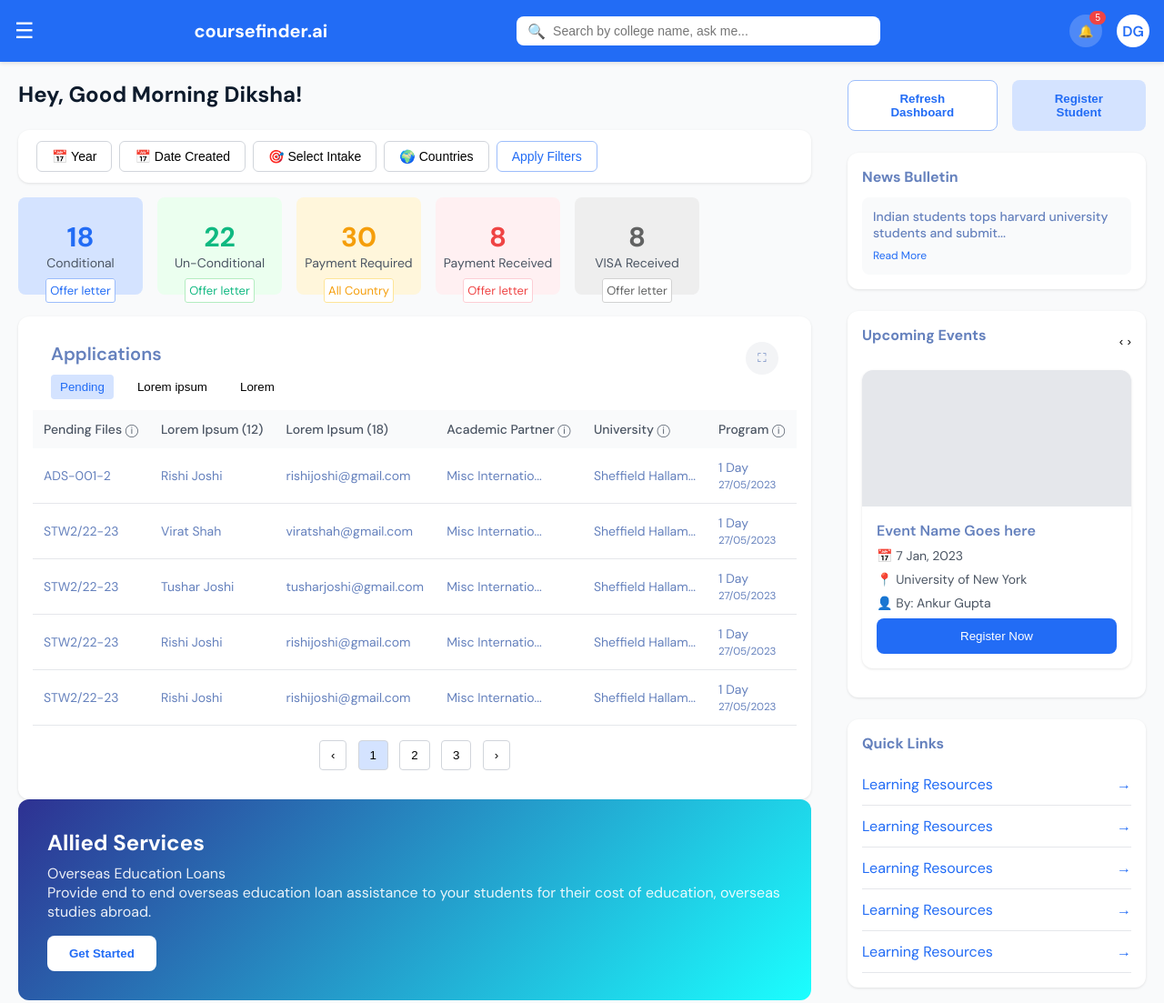
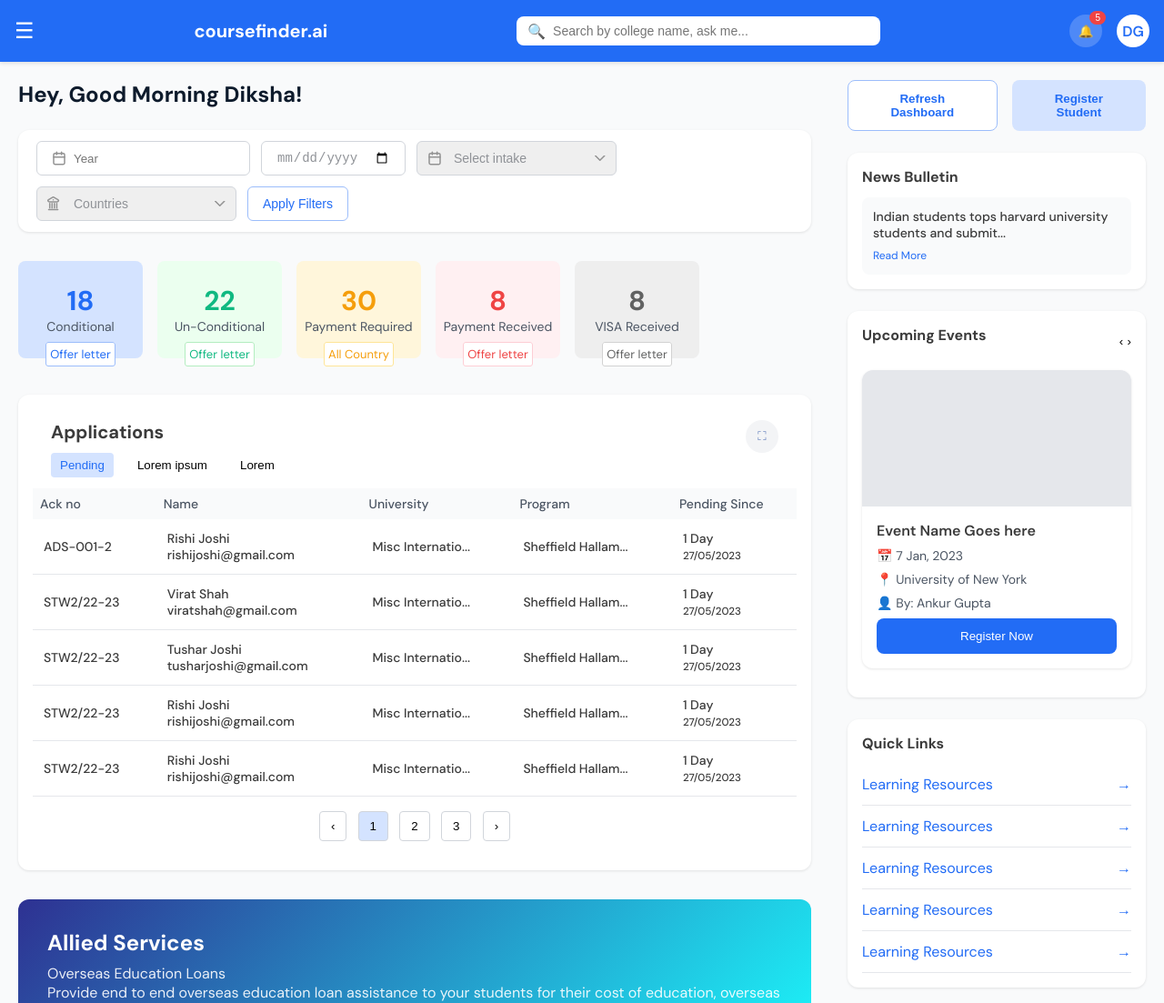
Before and after one commit to RitikBokre/course-finder, a plain HTML site: page index.html in a window 1280 px wide. Shown: the top 1103 px of the page at 91% size. Drawn offline with Linux system fonts and the light colour scheme.

Commit message:
added icons

```diff
--- a/index.html
+++ b/index.html
@@ -83,10 +83,45 @@
         </div>
 
         <div class="filters">
-          <button class="filter-btn">📅 Year</button>
-          <button class="filter-btn">📅 Date Created</button>
-          <button class="filter-btn">🎯 Select Intake</button>
-          <button class="filter-btn">🌍 Countries</button>
+          <div class="date-wrapper">
+            <img src="./assests/calender.svg" alt="Calendar" />
+            <input
+              type="number"
+              class="filter-input"
+              placeholder="Year"
+              name="date"
+            />
+          </div>
+          <input
+            type="date"
+            class="filter-btn"
+            placeholder="Date Created"
+            name="date created"
+          />
+          <div class="select-wrapper">
+            <img class="icon" src="./assests/calender.svg" alt="calendar" />
+            <select>
+              <option value="" disabled selected>Select intake</option>
+              <option>Jan 2025</option>
+              <option>Apr 2025</option>
+              <option>Jul 2025</option>
+              <option>Sep 2025</option>
+            </select>
+            <img class="arrow" src="./assests/down-arrow.svg" alt="arrow" />
+          </div>
+          <div class="select-wrapper">
+            <img class="icon" src="./assests/countries.svg" alt="calendar" />
+            <select>
+              <option value="" disabled selected>Countries</option>
+              <option>Australia</option>
+              <option>Canada</option>
+              <option>United States</option>
+              <option>Germany</option>
+              <option>United Kingdom</option>
+              <option>France</option>
+            </select>
+            <img class="arrow" src="./assests/down-arrow.svg" alt="arrow" />
+          </div>
           <button class="filter-btn color-primary border-primary">
             Apply Filters
           </button>
@@ -146,51 +181,65 @@
             <table>
               <thead>
                 <tr>
-                  <th>Pending Files ⓘ</th>
-                  <th>Lorem Ipsum (12)</th>
-                  <th>Lorem Ipsum (18)</th>
-                  <th>Academic Partner ⓘ</th>
-                  <th>University ⓘ</th>
-                  <th>Program ⓘ</th>
+                  <th>Ack no</th>
+                  <th>Name</th>
+                  <th>University</th>
+                  <th>Program</th>
+                  <th>Pending Since</th>
                 </tr>
               </thead>
               <tbody>
                 <tr>
                   <td>ADS-001-2</td>
-                  <td>Rishi Joshi</td>
-                  <td>rishijoshi@gmail.com</td>
+                  <td>
+                    Rishi Joshi<br /><span class="mail-entry"
+                      >rishijoshi@gmail.com</span
+                    >
+                  </td>
                   <td>Misc Internatio...</td>
                   <td>Sheffield Hallam...</td>
                   <td>1 Day<br /><small>27/05/2023</small></td>
                 </tr>
                 <tr>
                   <td>STW2/22-23</td>
-                  <td>Virat Shah</td>
-                  <td>viratshah@gmail.com</td>
+                  <td>
+                    Virat Shah<br /><span class="mail-entry"
+                      >viratshah@gmail.com</span
+                    >
+                  </td>
                   <td>Misc Internatio...</td>
                   <td>Sheffield Hallam...</td>
                   <td>1 Day<br /><small>27/05/2023</small></td>
                 </tr>
                 <tr>
                   <td>STW2/22-23</td>
-                  <td>Tushar Joshi</td>
-                  <td>tusharjoshi@gmail.com</td>
+                  <td>
+                    Tushar Joshi<br /><span class="mail-entry"
+                      >tusharjoshi@gmail.com</span
+                    >
+                  </td>
                   <td>Misc Internatio...</td>
                   <td>Sheffield Hallam...</td>
                   <td>1 Day<br /><small>27/05/2023</small></td>
                 </tr>
                 <tr>
                   <td>STW2/22-23</td>
-                  <td>Rishi Joshi</td>
-                  <td>rishijoshi@gmail.com</td>
+                  <td>
+                    Rishi Joshi<br /><span class="mail-entry"
+                      >rishijoshi@gmail.com</span
+                    >
+                  </td>
                   <td>Misc Internatio...</td>
                   <td>Sheffield Hallam...</td>
                   <td>1 Day<br /><small>27/05/2023</small></td>
                 </tr>
                 <tr>
                   <td>STW2/22-23</td>
-                  <td>Rishi Joshi</td>
-                  <td>rishijoshi@gmail.com</td>
+                  <td>
+                    Rishi Joshi<br /><span class="mail-entry"
+                      >rishijoshi@gmail.com</span
+                    >
+                  </td>
                   <td>Misc Internatio...</td>
                   <td>Sheffield Hallam...</td>
                   <td>1 Day<br /><small>27/05/2023</small></td>
--- a/style.css
+++ b/style.css
@@ -28,13 +28,14 @@
   --gray-600: #4b5563;
   --gray-700: #374151;
   --gray-900: #6581bd;
+  --gray-1000: #3b3b3b;
 }
 
 body {
   font-family: -apple-system, BlinkMacSystemFont, "Segoe UI", Roboto, Oxygen,
     Ubuntu, Cantarell, sans-serif;
   background: var(--gray-50);
-  color: var(--gray-900);
+  color: var(--gray-1000);
   font-family: "DM Sans";
 }
 
@@ -237,7 +238,7 @@ body {
 .filters {
   display: flex;
   flex-wrap: wrap;
-  gap: 0.5rem;
+  gap: 0.75rem;
   margin-bottom: 1rem;
   padding: 0.75rem 1.25rem;
   background-color: #fff;
@@ -246,6 +247,7 @@ body {
 }
 
 .filter-btn {
+  color: #8f9297;
   padding: 0.5rem 1rem;
   border: 1px solid var(--gray-300);
   background: white;
@@ -257,12 +259,70 @@ body {
   gap: 0.5rem;
 }
 
+.date-wrapper {
+  display: flex;
+  align-items: center;
+  gap: 0.5rem;
+  border: 1px solid var(--gray-300);
+  padding: 0.5rem 1rem;
+  border-radius: 6px;
+}
+
+.date-wrapper:focus-within {
+  border-color: #333;
+}
+
+.date-wrapper > input {
+  border: none;
+}
+
+.date-wrapper > input:focus {
+  outline: none;
+}
+
+.select-wrapper {
+  position: relative;
+  width: 220px;
+}
+
+.select-wrapper select {
+  width: 100%;
+  padding: 10px 36px 10px 40px;
+  border: 1px solid var(--gray-300);
+  border-radius: 6px;
+  color: #8f9297;
+  font-size: 14px;
+  appearance: none;
+  cursor: pointer;
+}
+
+.select-wrapper select:focus {
+  outline: none;
+  border-color: #333;
+}
+
+.select-wrapper .icon {
+  position: absolute;
+  left: 12px;
+  top: 50%;
+  transform: translateY(-50%);
+  pointer-events: none;
+}
+
+.select-wrapper .arrow {
+  position: absolute;
+  right: 12px;
+  top: 50%;
+  transform: translateY(-50%);
+  pointer-events: none;
+}
+
 /* Stats Cards */
 .stats-wrapper {
   display: flex;
   flex-wrap: wrap;
-  gap: 1.25rem 1rem;
-  margin-bottom: 0.125rem;
+  gap: 1.5rem 1rem;
+  padding: 1rem 0;
 }
 
 .stat-card {
@@ -358,7 +418,7 @@ body {
 
 .section-title {
   font-size: 1.25rem;
-  font-weight: 600;
+  font-weight: 700;
 }
 
 .button-wrapper {
@@ -382,11 +442,12 @@ body {
 table {
   width: 100%;
   border-collapse: collapse;
+  font-weight: 500;
 }
 
 th {
   text-align: left;
-  padding: 0.75rem;
+  padding: 0.5rem;
   background: var(--gray-50);
   color: var(--gray-600);
   font-size: 0.875rem;
@@ -537,9 +598,8 @@ td {
   background: linear-gradient(135deg, #2e3192 0%, #1bffff 100%);
   border-radius: 12px;
   padding: 2rem;
-  color: white;
-  position: relative;
-  overflow: hidden;
+  color: #fff;
+  margin-top: 2rem;
 }
 
 .banner h2 {
@@ -579,7 +639,7 @@ td {
 }
 
 /* Responsive */
-@media (min-width: 1050px) {
+@media (min-width: 996px) {
   .search-box {
     display: block;
   }
```
Also changed, not shown: assests/calender.svg (added), assests/countries.svg (added), assests/down-arrow.svg (added).
